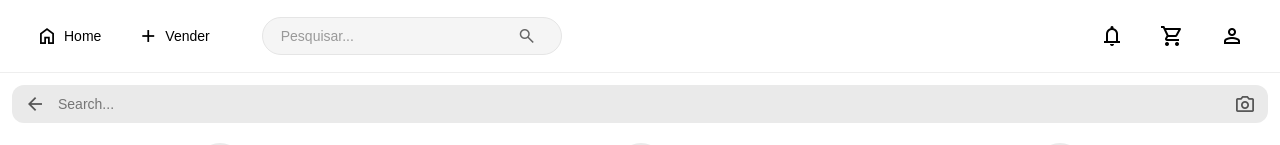
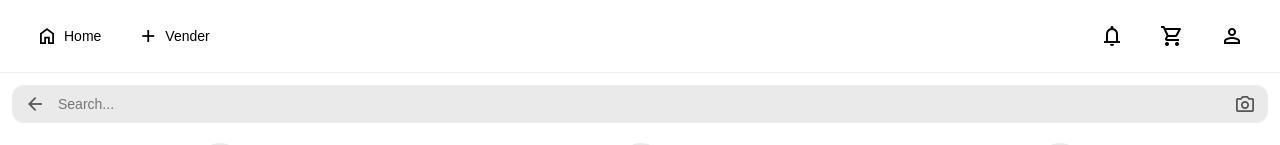
Before and after one commit to amandastss/Reveste-Frontend, a Vue app: page /search in a window 1280 px wide. Shown: the top 145 px of the page. Built offline with nearby package versions, Linux system fonts and the light colour scheme.

Commit message:
FEAT: criação de header e footer - desktop e mobile #8

```diff
--- a/dev-dist/sw.js
+++ b/dev-dist/sw.js
@@ -82,7 +82,7 @@ define(['./workbox-5a5d9309'], (function (workbox) { 'use strict';
     "revision": "3ca0b8505b4bec776b69afdba2768812"
   }, {
     "url": "index.html",
-    "revision": "0.b00mfukub2o"
+    "revision": "0.b0633gf5e2"
   }], {});
   workbox.cleanupOutdatedCaches();
   workbox.registerRoute(new workbox.NavigationRoute(workbox.createHandlerBoundToURL("index.html"), {
--- a/src/App.vue
+++ b/src/App.vue
@@ -1,4 +1,4 @@
-<script setup lang="ts">
+<script setup>
 import HeaderMobile from './components/HeaderMobileComponent.vue';
 import HeaderDesktop from './components/HeaderDesktopComponent.vue';
 import FooterMobile from './components/FooterMobileComponent.vue';
--- a/src/components/HeaderDesktopComponent.vue
+++ b/src/components/HeaderDesktopComponent.vue
@@ -20,11 +20,6 @@ function handleNavClick(item) {
   router.push(item.route);
 }
 
-function handleSearch() {
-  if (searchQuery.value.trim()) {
-    router.push({ path: '/search', query: { q: searchQuery.value } });
-  }
-}
 </script>
 
 <template>
@@ -43,19 +38,6 @@ function handleSearch() {
           <span class="nav-text">{{ item.aria }}</span>
         </button>
       </nav>
-
-      <div class="search-container">
-        <input
-          v-model="searchQuery"
-          type="text"
-          placeholder="Pesquisar..."
-          class="search-input"
-          @keyup.enter="handleSearch"
-        />
-        <button class="search-button" @click="handleSearch">
-          <span class="material-symbols-outlined">search</span>
-        </button>
-      </div>
     </div>
 
     <div class="right">
@@ -125,44 +107,6 @@ function handleSearch() {
   font-weight: 500;
 }
 
-.search-container {
-  flex: 0 1 300px;
-  display: flex;
-  align-items: center;
-  border: 1px solid #e5e5e5;
-  border-radius: 24px;
-  padding: 8px 16px;
-  background: #f5f5f5;
-}
-
-.search-input {
-  flex: 1;
-  border: none;
-  background: transparent;
-  outline: none;
-  font-size: 14px;
-  color: #000;
-}
-
-.search-input::placeholder {
-  color: #999;
-}
-
-.search-button {
-  background: transparent;
-  border: none;
-  cursor: pointer;
-  display: flex;
-  align-items: center;
-  justify-content: center;
-  padding: 0 8px;
-}
-
-.search-button .material-symbols-outlined {
-  font-size: 20px;
-  color: #666;
-}
-
 .right {
   flex-shrink: 0;
   display: flex;
--- a/src/router/index.ts
+++ b/src/router/index.ts
@@ -1,6 +1,7 @@
 import { createRouter, createWebHistory } from 'vue-router'
 import HomeView from '../views/HomeView.vue'
 import SearchView from '@/views/SearchView.vue'
+
 
 const router = createRouter({
   history: createWebHistory(import.meta.env.BASE_URL),
--- a/src/views/SearchView.vue
+++ b/src/views/SearchView.vue
@@ -69,7 +69,7 @@ function remover(item) {
 <style scoped>
 .search-page {
   padding: 12px;
-  background: #white;
+  background: white;
   min-height: 100vh;
 }
 
```
